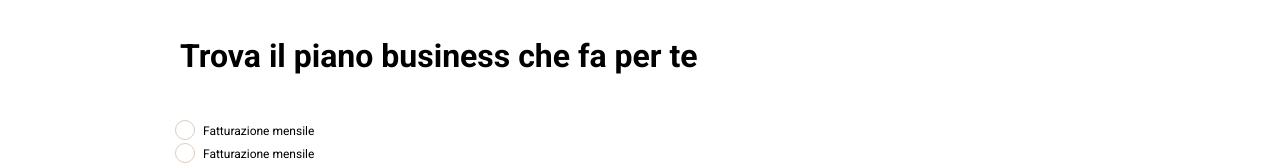
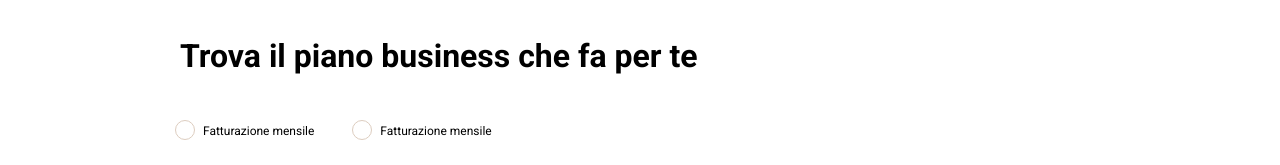
Before and after one commit to KellerMarika/htmlcss-dropbox, a plain HTML site: page index.html in a window 1280 px wide. Shown: the part 765-930 px from the top of the page. Drawn offline with Linux system fonts and the light colour scheme.

Commit message:
correzione radio

```diff
--- a/index.html
+++ b/index.html
@@ -157,23 +157,21 @@
                     <!-- bottoni da stilizzare -----------------------------------placeolder!!!----------->
                     <div class="radio-btn">
 
-                        <div class="">
+
                             <label class="radiobutton-container" for="month">
                                 <!-- radio-button da stilizzare -->
                                 <input type="radio" id="month" name="billing" value="monthly">
                                 <span class="radio-mark"></span>
                                 Fatturazione mensile
                             </label>
-                        </div>
 
-                        <div>
                             <label for="year" class="radiobutton-container">
                                 <!-- radio-button da stilizzare -->
                                 <input type="radio" id="year" name="billing" value="annual">
                                 <span class="radio-mark"></span>
                                 Fatturazione mensile
                             </label>
-                        </div>
+
                     </div>
                 </div>
                 <!-- body sezione---------------------------------->
```
